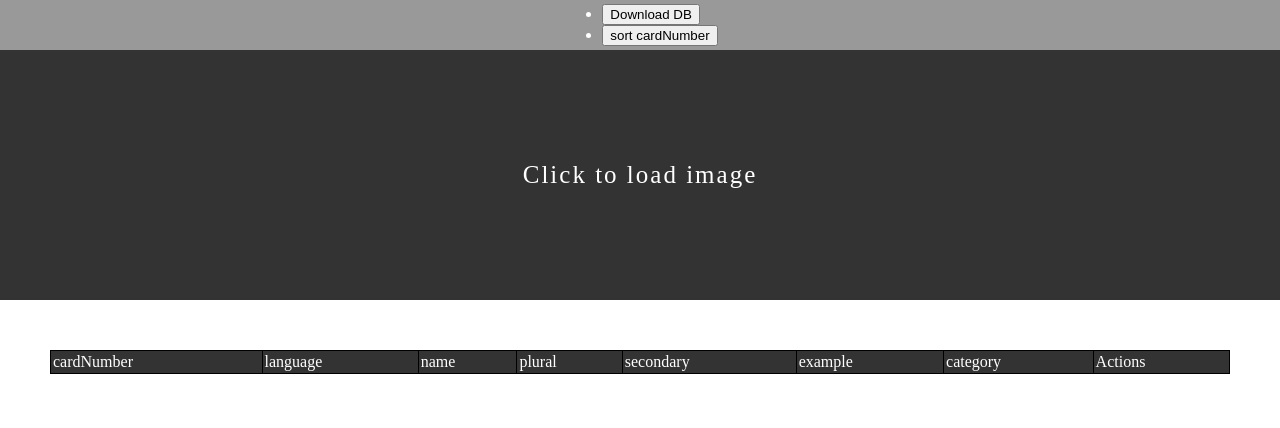
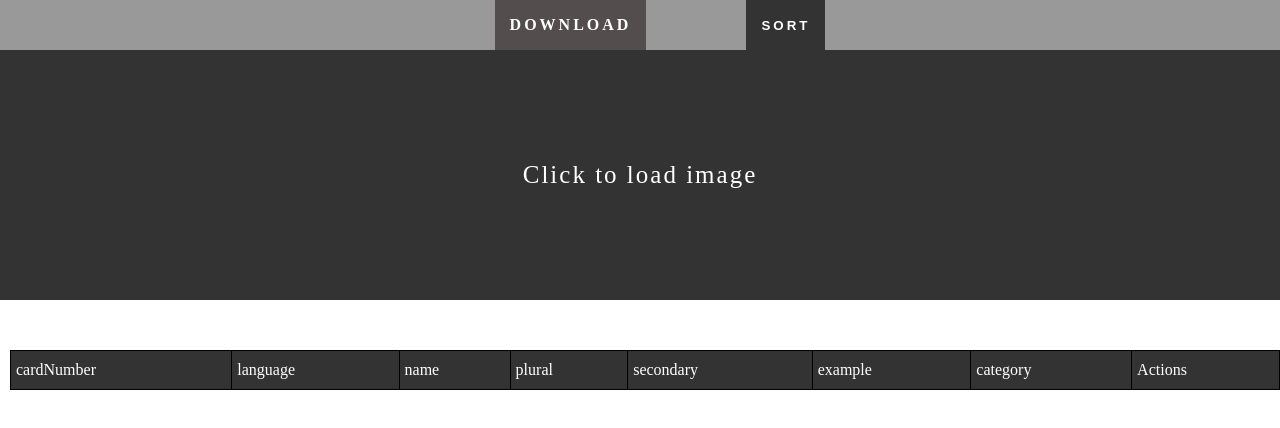
Before and after one commit to tiko8428/cardReader, a website: page src/index.html in a window 1280 px wide. Drawn offline with nearby package versions, Linux system fonts and the light colour scheme; files that its build step writes are made by us from their sources; no server answers; files whose address does not match are found by name.

Commit message:
sort button function

```diff
--- a/src/index.html
+++ b/src/index.html
@@ -9,15 +9,16 @@
 </head>
 <body>
     <div class="header">
-        <ul>
-            <li><button id="download_Db">Download DB</button></li>
-            <li><button id="sort_by_card_number">sort cardNumber</button></li>
+        <ul class="header_menu">
+            <li><a id="download_Db" href="/src/db/Cards.realm">Download</a></li>
+            <li><button id="sort_by_card_number">SORT</button></li>
         </ul>
     </div>
     <div id="load_section" class="load_wrapper">
         <input type="file" id="file_input" multiple="multiple">
         <span >Click to load image</span>
     </div>
+    <div class="table_wrapper">
     <table >
         <thead>
             <tr>
@@ -35,6 +36,7 @@
 
         </tbody>
     </table>
+</div>
     <!-- <div id="text_data_list" class="text_data_list_wrapper"></div> -->
 
     <script src="https://cdnjs.cloudflare.com/ajax/libs/axios/0.27.2/axios.min.js"></script>
--- a/src/main.js
+++ b/src/main.js
@@ -11,6 +11,16 @@ fileInput.addEventListener("change", handelImage);
 window.addEventListener("load", () => {
   handelUpdateTable();
 });
+
+sortButton.addEventListener("click", ()=>{
+  axios
+    .get("/all-in-db?sort=cardNumber")
+    .then((res) => res.data)
+    .then((res) => {
+      // data = res;
+      updateTextDataListUi(res);
+    });
+})
 
 const handelUpdateTable = () => {
   axios
--- a/src/style.css
+++ b/src/style.css
@@ -10,7 +10,8 @@ body{
 
 .header{
     width: 100vW;
-    height: 50px;
+
+        height: 50px;
     background-color: #999;
     color: #fff;
     display: flex;
@@ -22,7 +23,8 @@ body{
     width: 100vw;
     min-height: 250px;
     max-height: 400px;
-    margin-bottom: 50px;
+
+    margin-bottom:  50px;
     background-color: #333;
     display: flex;
     align-items: center;
@@ -52,13 +54,26 @@ body{
     font-size: 20px;
 }
 
+.table_wrapper{
+    padding: 0 5px;
+    width: 100vw;
+    margin-bottom: 50px;
+    display: flex;
+    overflow: auto;
+}
 
+table  td {
+    padding: 10px 5px;
+}
 table > tr:nth-child(even){
     background-color: #999;
     color: #fff;
 }
+
 table{
-    margin: 0 50px;
+    margin: 0 5px;
+    width: 100%;
+    min-width: 500px;
 }
 thead{
     background-color: #333;
@@ -69,3 +84,57 @@ table, tr, td, th {
     border-collapse: collapse;
     padding: 2px;
   }
+
+
+  .header_menu{
+    height: 100%;
+    list-style: none;
+    display: flex;
+    align-items: center;
+    justify-content: center;
+  }
+
+  .header_menu > li {
+    display: flex;
+    justify-content: center;
+    align-items: center;
+    height: 100%;
+
+    margin: 0 50px;
+    }
+
+  .header_menu > li > a {
+    text-decoration: none;
+    background-color: rgb(84, 77, 77);
+    color: #fff;
+    height: 100%;
+    padding: 0 15px;
+    text-align: center;
+    display: flex;
+    align-items: center;
+    font-weight: 600;
+    text-transform: uppercase;
+    letter-spacing: 3px;
+
+  }
+
+  .header_menu > li > a:hover {
+    background-color:#fff  ;
+    color: rgb(84, 77, 77);
+  }
+
+  .header_menu > li > button:hover {
+    background-color:#fff  ;
+    color: rgb(84, 77, 77);
+  }
+
+  .header_menu > li> button {
+    letter-spacing: 3px;
+    height: 100%;
+    padding: 0 15px;
+    background-color: #333;
+    color: #fff;
+    border: none;
+    font-weight: 600;
+    cursor: pointer;
+  }
```
Also changed, not shown: app.js (+41 -3 lines), 2 other files.
